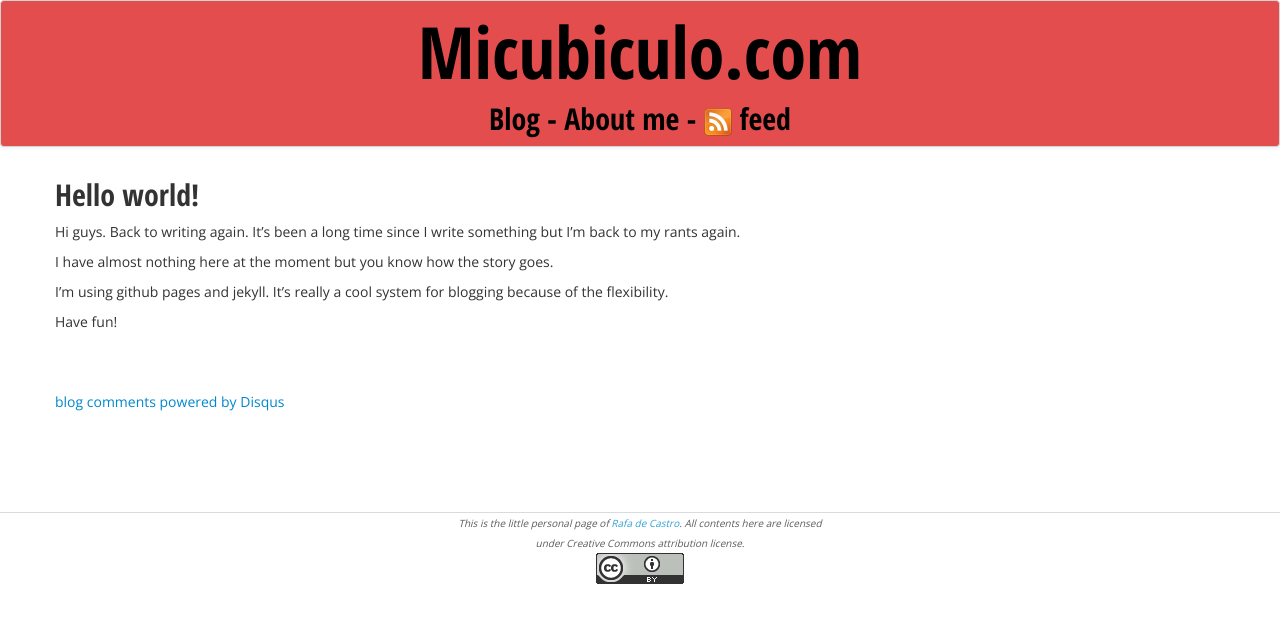
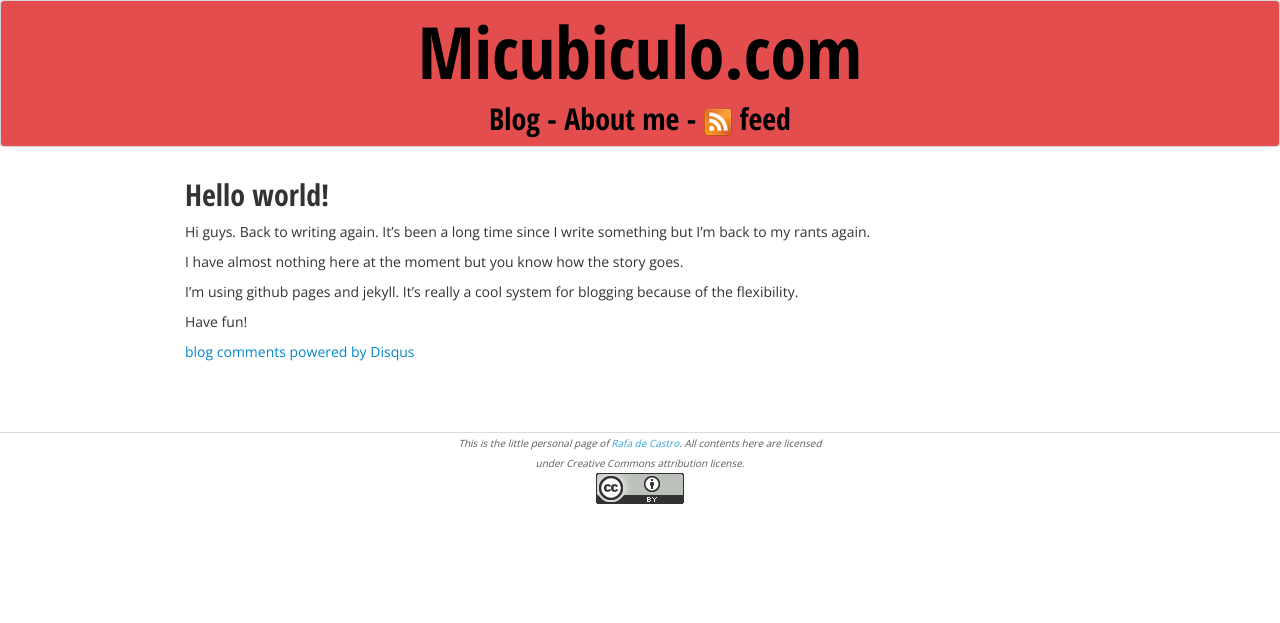
Before and after one commit to rafadc/rafadc.github.com, a Jekyll site: the page built from _posts/2012-05-18-Hello-World.md, in a window 1280 px wide. Shown: the top 623 px of the page. Built offline with Jekyll 4.4.1, drawn with Linux system fonts in a browser that asks for light colours; comment, search, counter and statistics services are not loaded.

```diff
--- a/_layouts/post.html
+++ b/_layouts/post.html
@@ -1,15 +1,14 @@
 ---
 layout: default
 ---
-<section>
-  <header>
-    <h2>{{page.title}}</h2>
-  </header>
-  <article>
-    {{ content }}
-  </article>
-</section>
-
-<section id="comments">
-{% include disqus.html %}
-</section>
+<article>
+  <div class="span1">&nbsp;</div>
+  <div class="span10">
+    <header>
+      <h2>{{page.title}}</h2>
+    </header>
+    <section>{{ content }}</section>
+    <section>{% include disqus.html %}</section>
+  </div>
+  <div class="span1">&nbsp;</div>
+</article>
```
